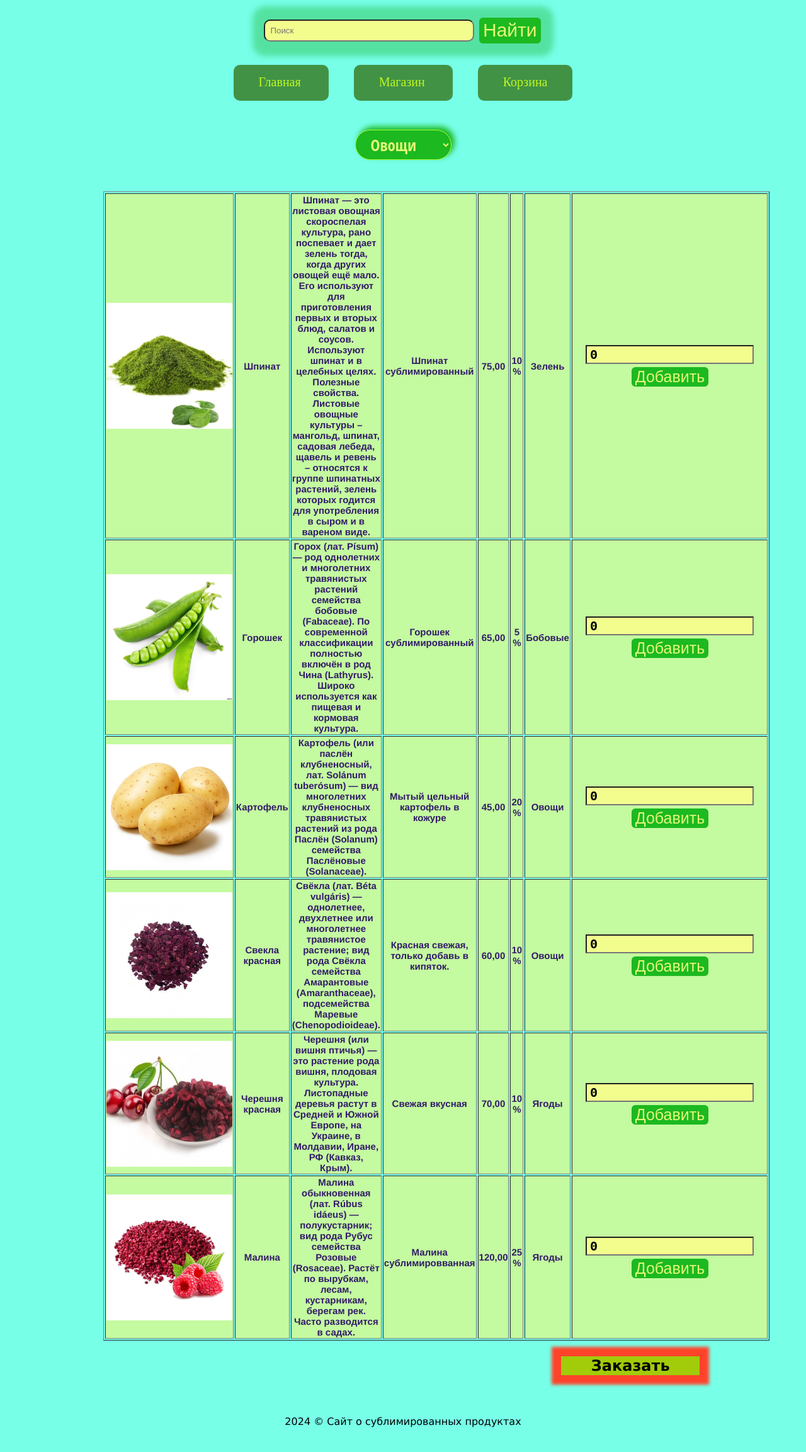
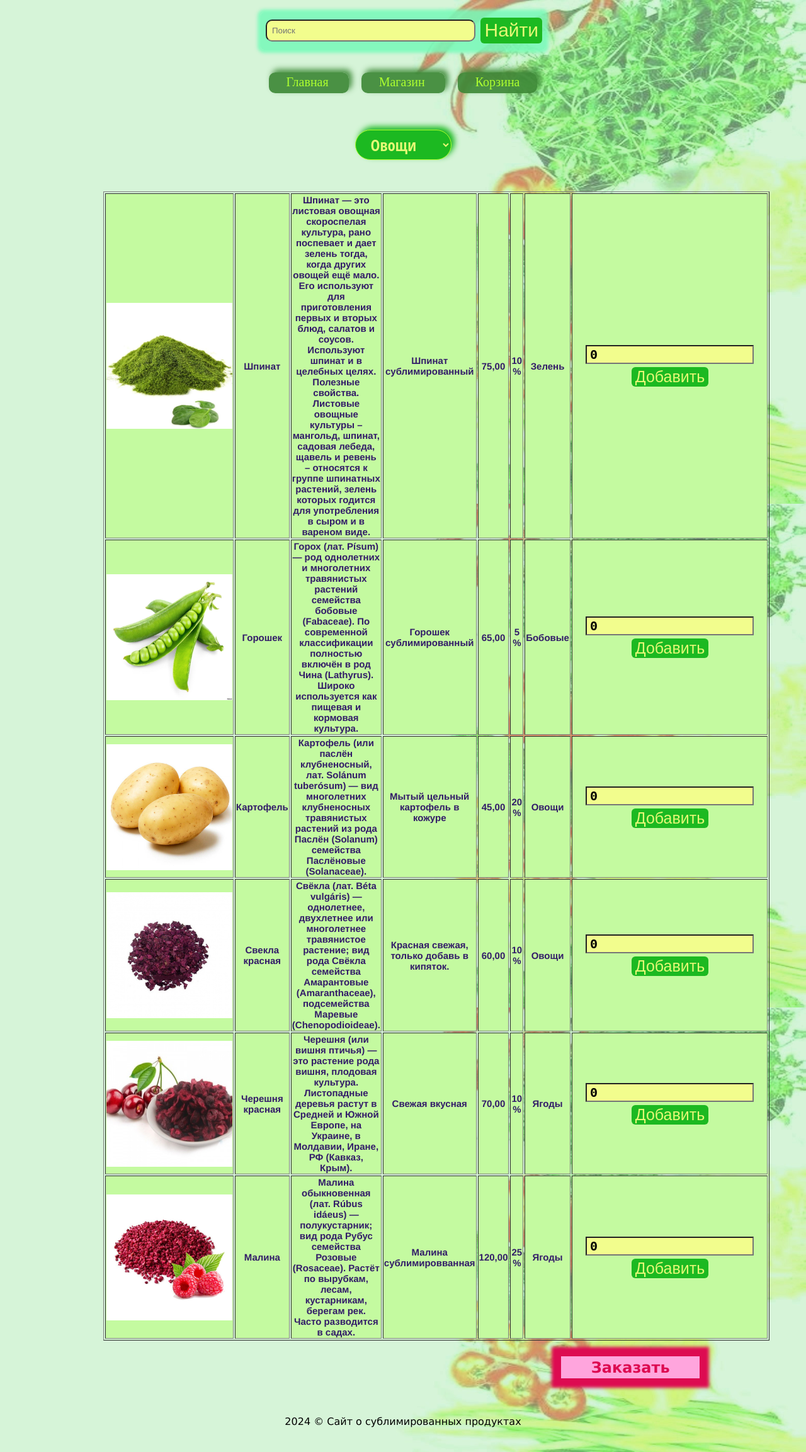
Before and after one commit to Sapronov-Nikolay/sublim, a Django app: page /shop/ in a window 1280 px wide. Shown: the whole page at 63% size. Run offline with Django 5.2, Linux system fonts and the light colour scheme; data comes from the database, SQL or seed files in the repository; lists and menus that the app fills with data are empty.

Commit message:
Поправил кнопки меню, уменьшив их Размер Изменил внешний вид кнопки ЗАКАЗАТЬ на йогуртовые цвета Добавил плавности при изменениях в некоторые места

```diff
--- a/sublim/main/templates/main/tovars.html
+++ b/sublim/main/templates/main/tovars.html
@@ -3,7 +3,9 @@
 {% block content %}
 <title>{% block title %}Товары{% endblock %}</title>
 <link rel="shortcut icon" type="image/png" href="{% static 'main/img/xmas_icon_260233.ico' %}">
+<body id='bg' style="background-image: url({% static 'main/img/fon-tovars.jpeg' %})">
 <link rel="stylesheet" href="{% static 'main/css/menu_category.css' %}">
+<link rel="stylesheet" href="{% static 'main/css/tovars.css' %}">
 <script src="{% static 'main/js/cart.js' %}"> </script>
 {% include 'main/menu.html' %} <!--Отображает параметры из menu.html и header_footer.html-->
 
--- a/sublim/static/main/css/body.css
+++ b/sublim/static/main/css/body.css
@@ -1,6 +1,31 @@
+/* ССЫЛКИ СОДЕРЖАЩИЕСЯ В КНОПКАХ*/
+/* Параметры для ссылочных элементов */
+a {
+    text-decoration: none;
+    color: #adff2f;
+}
+/* Цвет текста при наведении курсора */
+a:hover {
+    color: #f1f5ebfd;
+    transition: box-shadow, color, 0.3s ease-in-out;
+}
+
+/* Цвет текста при отведении курсора */
+a:not(hover) {
+    transition: box-shadow, color, 0.3s ease-in-out;
+}
+
+/* Убрано подчёркивание с текстовых сылок */
+a:visited {
+    transition: box-shadow, 0.1s ease-in-out;
+}
+/* ГРУППА ССЫЛКИ-END */
+
+
+
 /* Тело страницы фон общий = body.css */
 body {
-    background:#5fffe4d8;
+    background:#c3ffdaf3;
     max-width: 90%;
     margin-bottom: 3%;
     margin-left: 10%;
--- a/sublim/static/main/css/cart.css
+++ b/sublim/static/main/css/cart.css
@@ -155,7 +155,7 @@
   border: none;
   background-color: #1cb921;
   color: #e4f875;
-  font-size: 50px;
+  font-size: 40px;
   display: block;
   margin-top: 5%;
   margin-left: auto;
--- a/sublim/static/main/css/menu.css
+++ b/sublim/static/main/css/menu.css
@@ -1,3 +1,4 @@
+/* ОБЩИЙ КОНТЕЙНЕР, В КОТОРОМ ЛЕЖАТ ВСЕ ОБЪЕКТЫ МЕНЮ */
 
 ul.nav {
     text-align: center;
@@ -5,34 +6,48 @@ ul.nav {
     padding-bottom: 3%;
 }
 
-
-ul.top_menu {
+/* Внешние параметры кнопок меню for menu.html in menu.css */
+.nav li {
+    background-color: #3d8836e8;
+    display: inline;
+    padding: 8px;
+    width: 100%;
+    margin: 10px;
+    text-align: center;
+    border-radius: 10px;
+    transition: box-shadow, color, 0.3s ease-in-out;
+    box-shadow: 5px -5px 10px 0px #3d8836e8;
+}
+/* Текстовая часть горизонтального меню for menu.html in menu.css */
+.nav li a {
+    display: inline-block;
     padding: 20px;
-    display: flex;
-    align-items: center;
-    align-content: center;
-    justify-content: center;
-    overflow: auto;
-    background-color:#53ecb9e5;
-    border: 1px solid black;
+    font-size: 20px;
+}
+/* Текстовая часть горизонтального меню for menu.html in menu.css */
+.nav li:hover {
+    transition: box-shadow, color, 0.3s ease-in-out;
+    box-shadow: 5px -5px 10px 0px #1cb921;
+}
+/* Текстовая часть горизонтального меню при отведении курсора for menu.html in menu.css */
+.nav li:not(hover) {
+    transition: box-shadow, color, 0.3s ease-in-out;
+    box-shadow: 5px -5px 10px 0px #3d8836e8;
+}
+/* Текстовая часть горизонтального меню при клике мышью for menu.html in menu.css */
+.nav li:active {
+    transition: box-shadow, color, 0.051s ease-in-out;
+    box-shadow: 5px -5px 10px 5px #e6fd61e8;
+    padding: 7px;
 }
 
-.top_menu li {
-    margin-left: 10px;
-    font-family:'Lucida Sans', 'Lucida Sans Regular', 'Lucida Grande', 'Lucida Sans Unicode', Geneva, Verdana, sans-serif;
-    display: block;
-    color: #e8ff19;
+
+                            /* ОПРЕДЕЛИТЬ НУЖНОСТЬ */
+.nav {
+    padding: 0%;
 }
 
-.nav {
-    padding: 0%;
 
-
-}
-
-li {
-    background-attachment: 2px;
-}
 
 /* КНОПКИ ДОБАВИТЬ В КАРТОЧКАХ ТОВАРОВ */
 .tovars-table-dobavit-quantity {
@@ -63,81 +78,3 @@ li {
     font-family: monospace;
     font-weight: 600;
 }
-
-
-
-
-/* для горизонтального меню кнопки*/
-.nav li {
-    background-color: #3d8836e8;
-    display: inline;
-    padding: 20px;
-    width: 100%;
-    margin: 20px;
-    left: 20%;
-    right: 20%;
-    text-align: center;
-    border-radius: 10px;
-}
-/* Текстовая часть горизонтального меню */
-.nav li a {
-    display: inline-block;
-    padding: 20px;
-    font-size: 20px;
-
-
-
-}
-
-.left li {
-    background-color: #d8affade;
-    padding: 20px;
-    display: block;
-    width: 80px;
-    line-height: 1em;
-}
-
-
-/* ГРУППА ССЫЛКИ КНОПКА ЗАКАЗАТЬ*/
-a.cart {
-    color: #251111
-}
-a.goods {
-    color:#eaf81e
-}
-a {
-    text-decoration: none;
-    color: #bef81e;
-}
-/* Цвет текста при наведении курсора */
-a:hover {
-    color: #f3fcf8fd;
-}
-
-/* Убрано подчёркивание с текстовых сылок */
-a:visited {
-    text-decoration: none;
-} /* ГРУППА ССЫЛКИ-END */
-
-/* ЛНОПКА ЗАКАЗАТЬ В МАГАЗИНЕ */
-.tovars-cart-zakaz {
-    background-color: #a2cc09;
-    font-weight: 600;
-    font-family: 'Lucida Sans Unicode', 'Lucida Grande', 'Lucida Sans', 'Arial', 'sans-serif';
-    font-size: 24px;
-    margin-top: 20px;
-    float: right;
-    width: 230px;
-    text-align: center;
-    border: 5px solid;
-    border-color:#ff432a;
-    box-shadow: 0 0 5px 10px #ff432a;
-}
-
-.tovars-cart-zakaz:hover {
-    background-color: #afff64f5;
-    color:#3e1df8;
-    border: 5px solid ;
-    height: 45px;
-    box-shadow: 0 0 5px 5px #3e1df8;
-}
--- a/sublim/static/main/css/menu_category.css
+++ b/sublim/static/main/css/menu_category.css
@@ -42,6 +42,6 @@
     background-color: #2fff6db6;
 }
 
-.menu-option-selected_slug:active {
-    background-color: rgba(255,255,255,.1);
+.menu-option-selected_slug:hover {
+    color: #d82727ce;
 }
--- a/sublim/static/main/css/search.css
+++ b/sublim/static/main/css/search.css
@@ -13,12 +13,12 @@
 /* Область где находятся поисковое поле и кнопка найти = for menu.html in search.css */
 .menu-div-field-search {
   display: inline-flex; /* заставляет прижиматься и обтекать содержимое */
-  background-color: #4fdd96dc;
-  box-shadow: 0 0 10px 10px #4fdd96dc;
+  background-color: #78fab9dc;
+  box-shadow: 0 0 5px 5px #78fab9dc;
   padding-bottom: 5px;
   padding-top: 3px;
-  padding-right: 10px;
-  border-radius: 10px;
+  padding-right: 5px;
+  border-radius: 5px;
 }
 
                     /* ОБЛАСТЬ ВВОДА И КНОПКА НАЙТИ */
--- /dev/null
+++ b/sublim/static/main/css/tovars.css
@@ -0,0 +1,32 @@
+
+
+/* ЛНОПКА ЗАКАЗАТЬ В МАГАЗИНЕ */
+/* Параметры кнопки заказать for tovars.html in tovars.css */
+.tovars-cart-zakaz {
+  background-color: #ffa5dd;
+  font-weight: 600;
+  font-family: 'Lucida Sans Unicode', 'Lucida Grande', 'Lucida Sans', 'Arial', 'sans-serif';
+  font-size: 24px;
+  margin-top: 20px;
+  float: right;
+  width: 230px;
+  text-align: center;
+  height: 45px;
+  border: 5px solid;
+  border-color:#dd0b51;
+  color: #dd0b51;
+  box-shadow: 0 0 5px 10px #dd0b51;
+}
+/* Параметры кнопки заказать при наведении курсора for tovars.html in tovars.css */
+.tovars-cart-zakaz:hover {
+  background-color: #e0b7f3f5;
+  color:#a66be9;
+  border: 5px solid ;
+  height: 45px;
+  box-shadow: 0 0 5px 8px #a66be9;
+  transition: box-shadow, color, 0.2s ease-in-out;
+}
+/* Параметры кнопки заказать при отведении курсора for tovars.html in tovars.css */
+.tovars-cart-zakaz:not(hover) {
+  transition: box-shadow, color, 0.2s ease-in-out;
+}
```
Also changed, not shown: sublim/preview_FPDzZu1zQKA.jpg (deleted), sublim/preview_FPDzZu1zQKA_ivOJdYZ.jpg (deleted), sublim/static/main/css/privet.css (added), sublim/static/main/img/fon-tovars.jpeg (added), sublim/static/main/img/sublimats-VS.jpg.
